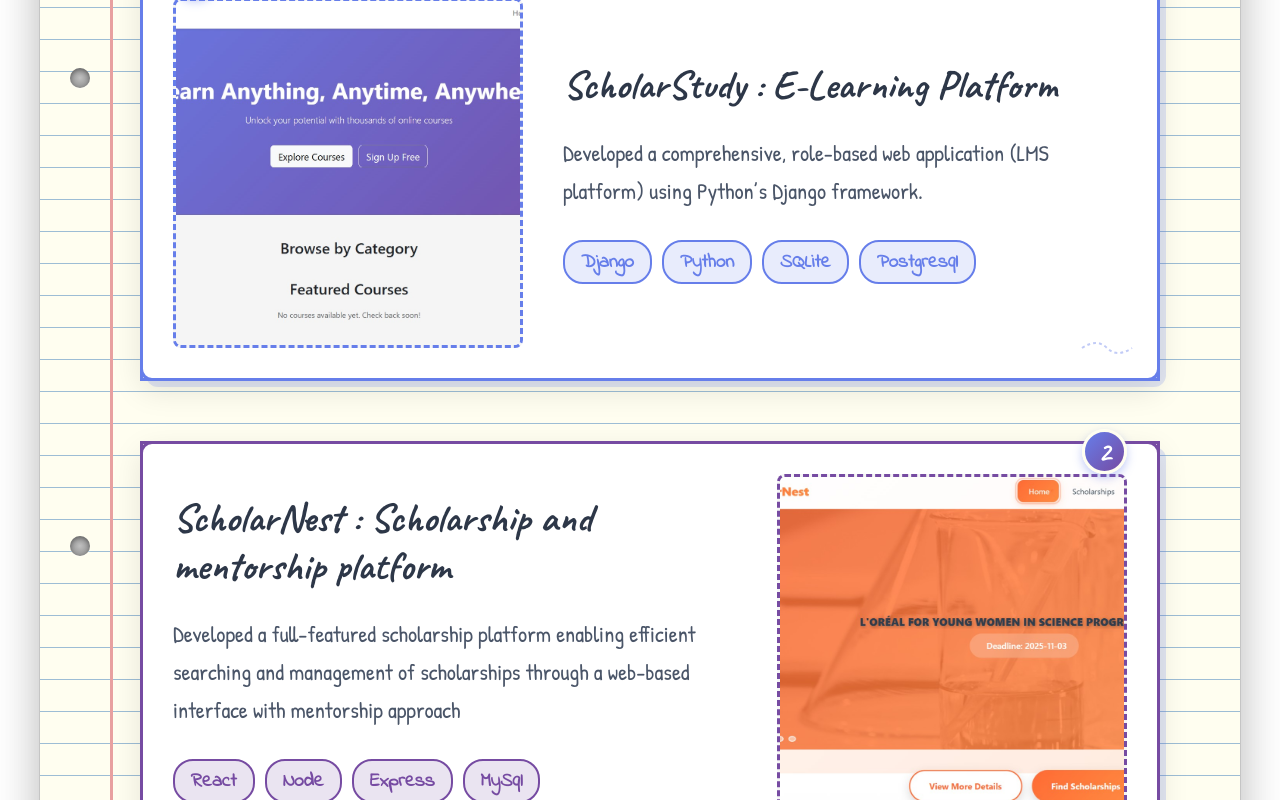
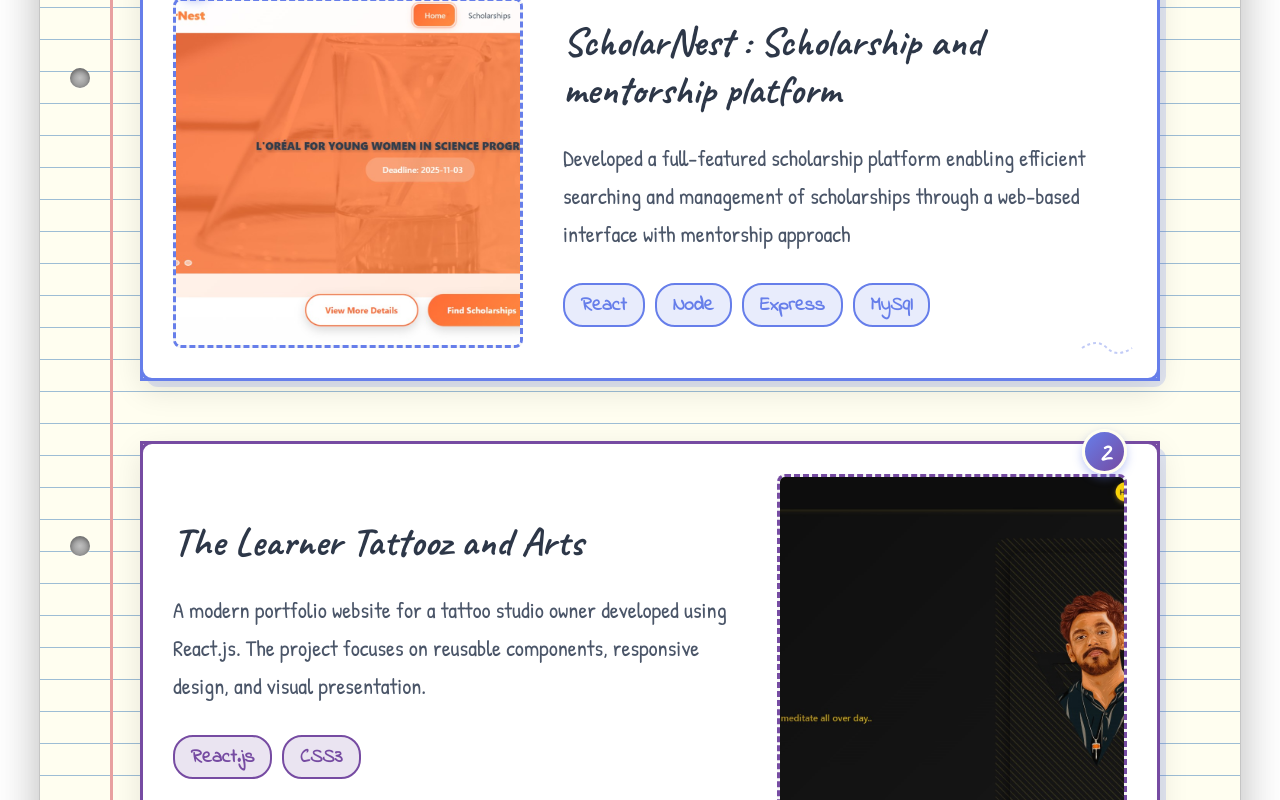
Before and after one commit to UdaySaindane/UdayS_Portfolio, a React (Vite) app: page /projects in a window 1280 px wide. Shown: the part 460-1260 px from the top of the page. Built offline with nearby package versions, Linux system fonts and the light colour scheme.

Commit message:
updated project section

```diff
--- a/src/pages/Projects.jsx
+++ b/src/pages/Projects.jsx
@@ -8,13 +8,7 @@ image: scholar
 
 const Projects = () => {
   const projects = [
-    {
-      name: 'ScholarStudy : E-Learning Platform',
-      description: 'Developed a comprehensive, role-based web application (LMS platform) using Python’s Django framework.',
-      tech: ['Django', 'Python', 'SQLite', 'Postgresql'],
-      link: 'https://scholarstudy.onrender.com/',
-      image: study
-    },
+
         {
       name: 'ScholarNest : Scholarship and mentorship platform',
       description: 'Developed a full-featured scholarship platform enabling efficient searching and management of scholarships through a web-based interface with mentorship approach',
@@ -22,12 +16,20 @@ const Projects = () => {
       link: 'https://github.com/UdaySaindane/ScholarNest',
       image: scholar
     },
+
     {
       name: 'The Learner Tattooz and Arts',
       description: 'A modern portfolio website for a tattoo studio owner developed using React.js. The project focuses on reusable components, responsive design, and visual presentation. ',
       tech: ['React.js', 'CSS3'],
       link: 'https://the-learner-tattooz-and-arts.netlify.app/',
       image: learner
+    },
+          {
+      name: 'ScholarStudy : E-Learning Platform',
+      description: 'Developed a comprehensive, role-based web application (LMS platform) using Python’s Django framework.',
+      tech: ['Django', 'Python', 'SQLite', 'Postgresql'],
+      link: 'https://scholarstudy.onrender.com/',
+      image: study
     },
 
     // {
```
